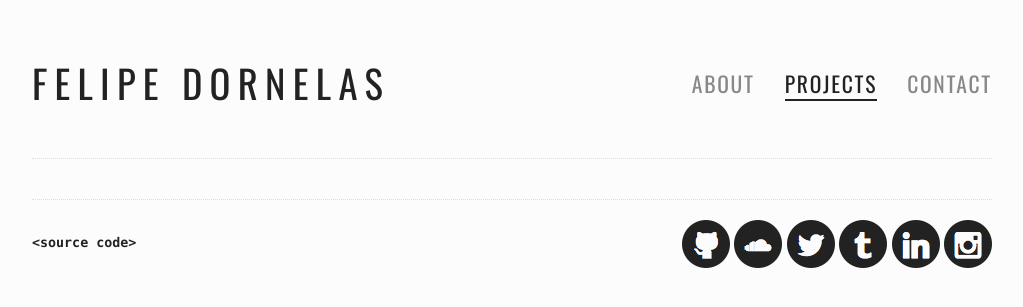
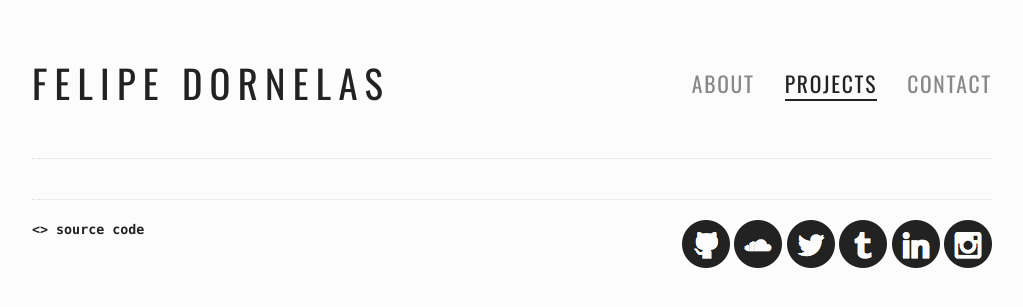
Before and after one commit to felipead/felipead.github.com, a Jekyll site: the page built from pages/projects.html, in a window 1280 px wide. Shown: the top 307 px of the page, without its empty margins (128-1151 px from the left). Built offline with Jekyll 4.4.1, drawn with Linux system fonts in a browser that asks for light colours.

Commit message:
Fixed footer text formatting

```diff
--- a/_includes/footer.html
+++ b/_includes/footer.html
@@ -1,7 +1,8 @@
 <footer>
     <small id="footer-text">
         <a href="http://github.com/felipead/felipead.github.com">
-        <pre>&lt;source code&gt;</pre></a>
+            &lt;&gt; source code
+        </a>
     </small>
 
     <hr id="footer-divider"></hr>
--- a/_sass/base/_typography.scss
+++ b/_sass/base/_typography.scss
@@ -29,7 +29,7 @@ p {
 }
 
 pre {
-    font-family: $monospace-family;
+    font-family: $monospace-font-family;
 }
 
 a {
--- a/_sass/base/_variables.scss
+++ b/_sass/base/_variables.scss
@@ -7,7 +7,7 @@ $base-font-family: "source-sans-pro", $helvetica;
 $heading-font-family: "Oswald", $helvetica;
 $logo-font-family: "Oswald", $helvetica;
 $menu-font-family: $logo-font-family;
-$monospace-family: "source-code-pro", $monospace;
+$monospace-font-family: "source-code-pro", $monospace;
 
 // Font Sizes
 $base-font-size: 1em;
--- a/_sass/partials/_footer.scss
+++ b/_sass/partials/_footer.scss
@@ -26,7 +26,7 @@ footer {
         text-align: center;
     }
 
-    font-family: $monospace-family;
+    font-family: $monospace-font-family;
     font-weight: bold;
 }
 
```
